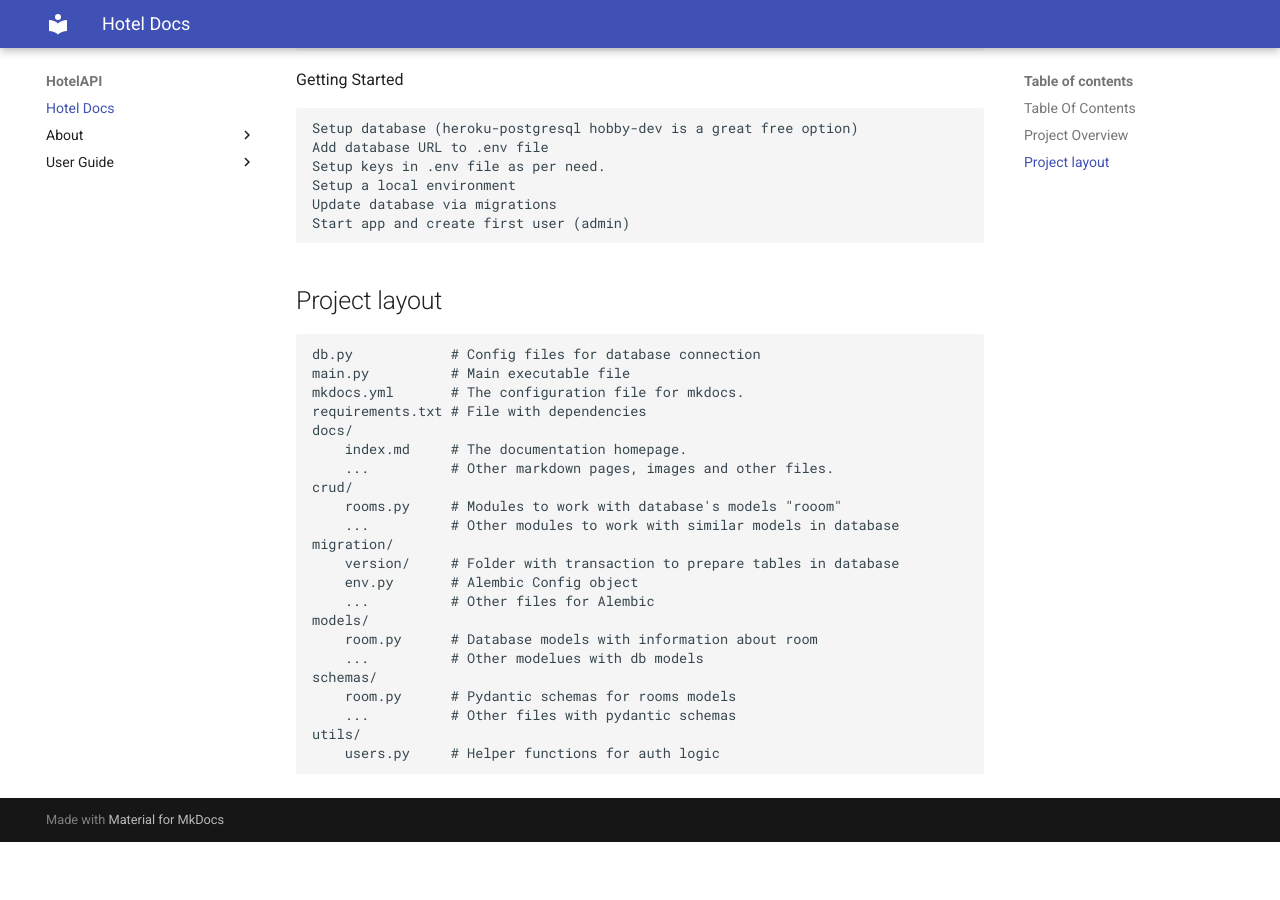
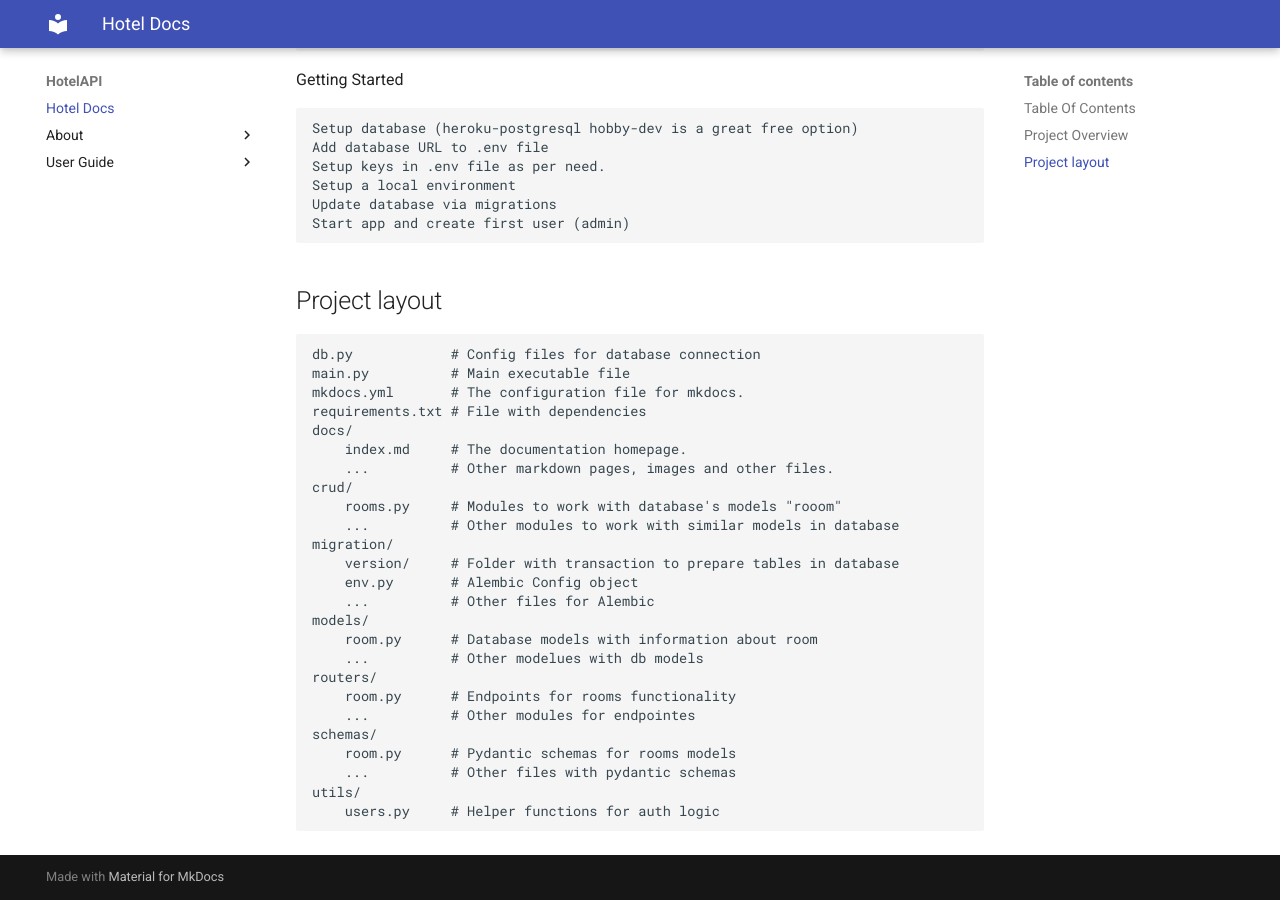
Before and after one commit to Tzumx/HotelAPI, an MkDocs documentation site: the page built from docs/index.md, in a window 1280 px wide and 900 px high, scrolled down 680 px. Built offline with MkDocs 1.6.1 and Material for MkDocs 9.7.7, drawn with Linux system fonts in a browser that asks for light colours; before the commit the page ends 1522 px from its top, so only the background shows below that.

Commit message:
Add description for routers

```diff
--- a/docs/index.md
+++ b/docs/index.md
@@ -50,6 +50,9 @@ Getting Started
     models/
         room.py      # Database models with information about room
         ...          # Other modelues with db models
+    routers/
+        room.py      # Endpoints for rooms functionality
+        ...          # Other modules for endpointes
     schemas/
         room.py      # Pydantic schemas for rooms models
         ...          # Other files with pydantic schemas
```
Also changed, not shown: README.md (+3 -0 lines).
